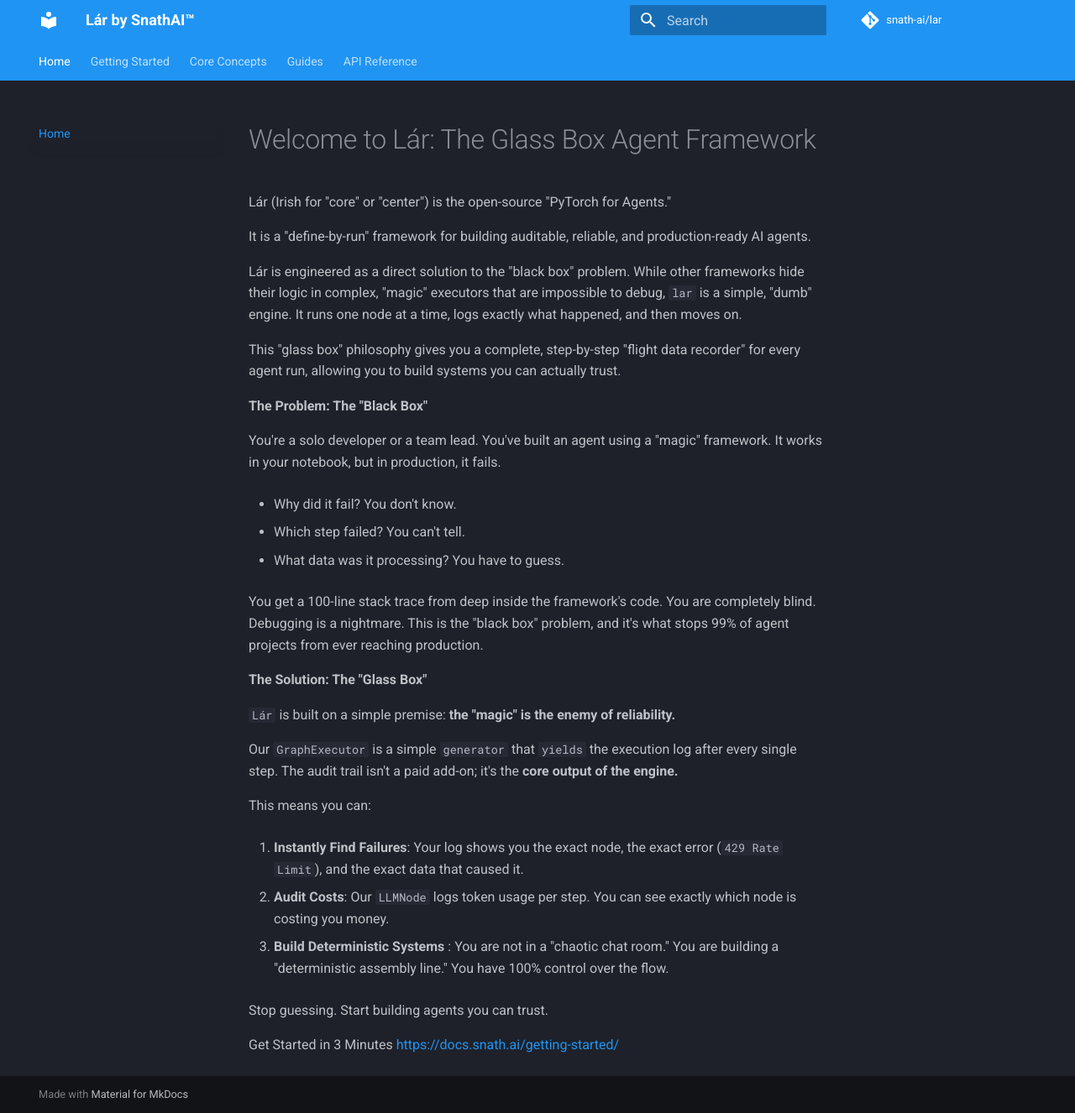
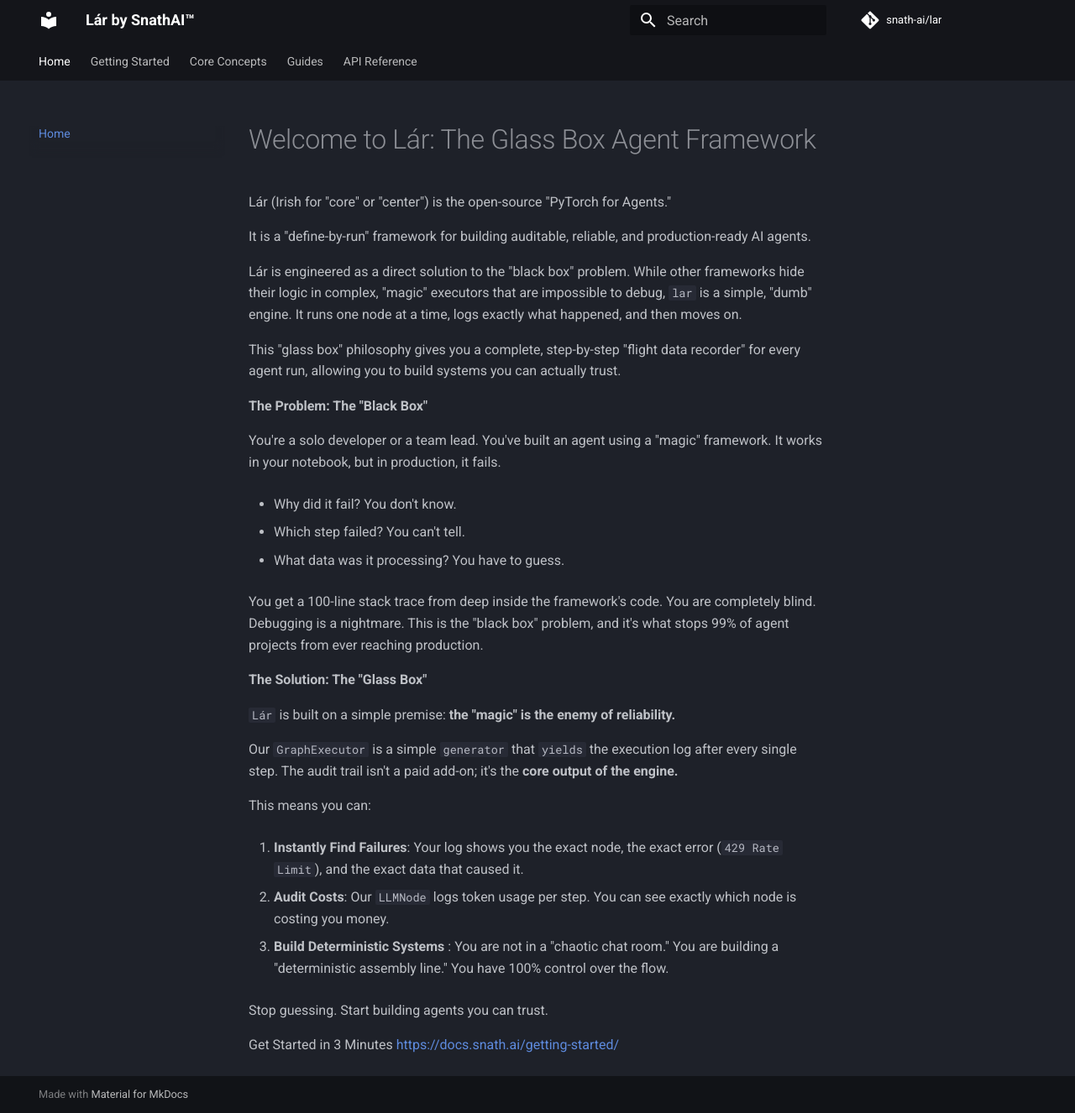
Before and after one commit to partech2015/lar, an MkDocs documentation site: the page built from docs/index.md, in a window 1280 px wide and 1326 px high. Shown: the whole window at 84% size. Built offline with MkDocs 1.6.1 and Material for MkDocs 9.7.7, drawn with Linux system fonts in a browser that asks for light colours; comment, search, counter and statistics services are not loaded.

Commit message:
Update color in docs

```diff
--- a/mkdocs.yml
+++ b/mkdocs.yml
@@ -9,8 +9,8 @@
   name: material
   palette:
     - scheme: slate
-      primary: blue
-      accent: blue
+      primary: black
+      accent: grey
   features:
     - navigation.tabs
     - navigation.top
```
